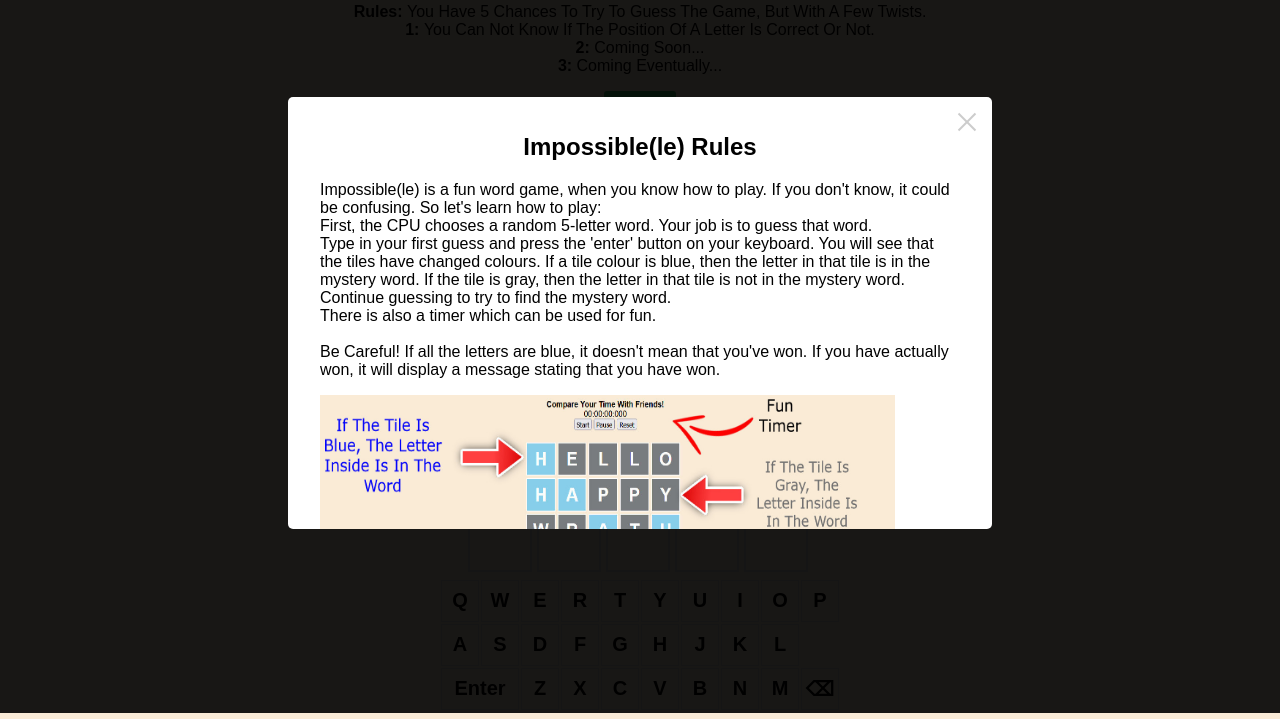
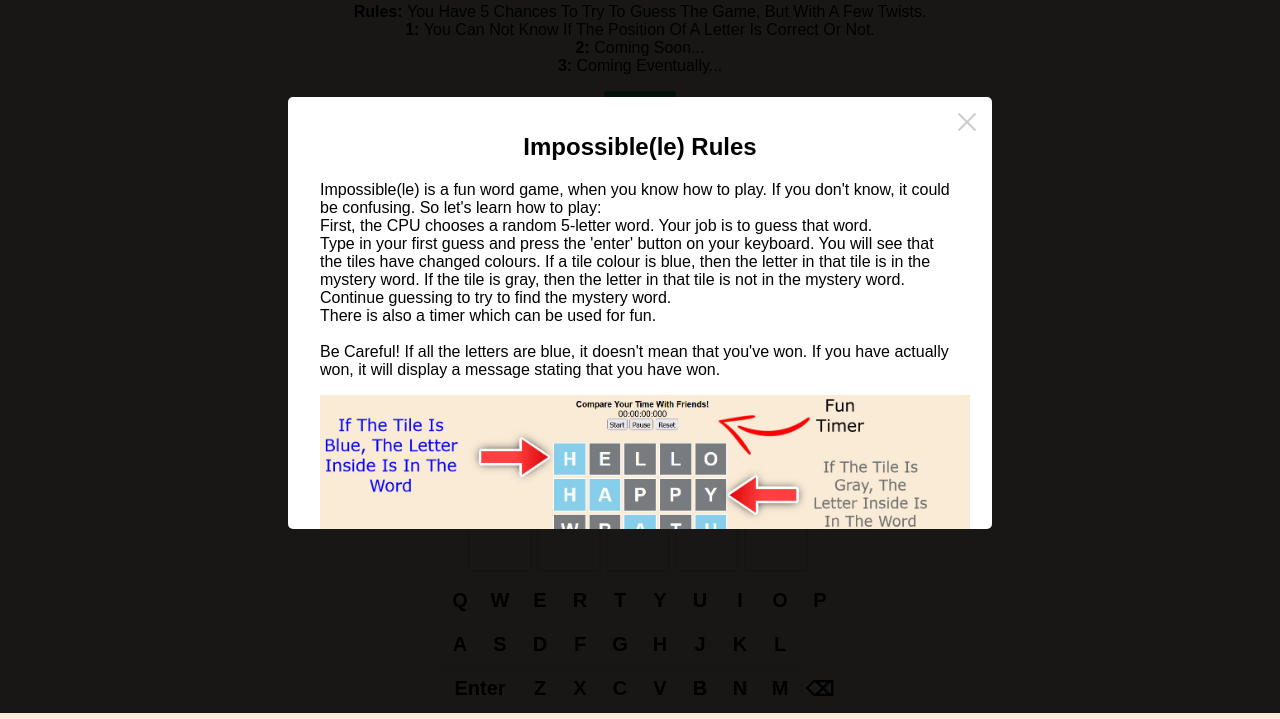
Before and after one commit to darrenn2020/impossiblele, a plain HTML site: page index.html in a window 1280 px wide. Both pictures are taken after a click on the label "Rules". Shown: the part 87-806 px from the top of the page. Drawn offline with Linux system fonts and the light colour scheme.

Commit message:
Update index.html

```diff
--- a/index.html
+++ b/index.html
@@ -32,7 +32,7 @@
           Continue guessing to try to find the mystery word.<br>
           There is also a timer which can be used for fun.<br><br>
           Be Careful! If all the letters are blue, it doesn't mean that you've won. If you have actually won, it will display a message stating that you have won.<br></p>
-          <img src="impossiblelerules.jpg" alt="Rules" width="575" height="333">
+          <img src="impossiblelerules.jpg" alt="Rules" width="650" height="333">
         </div>
       </div>
 
```
